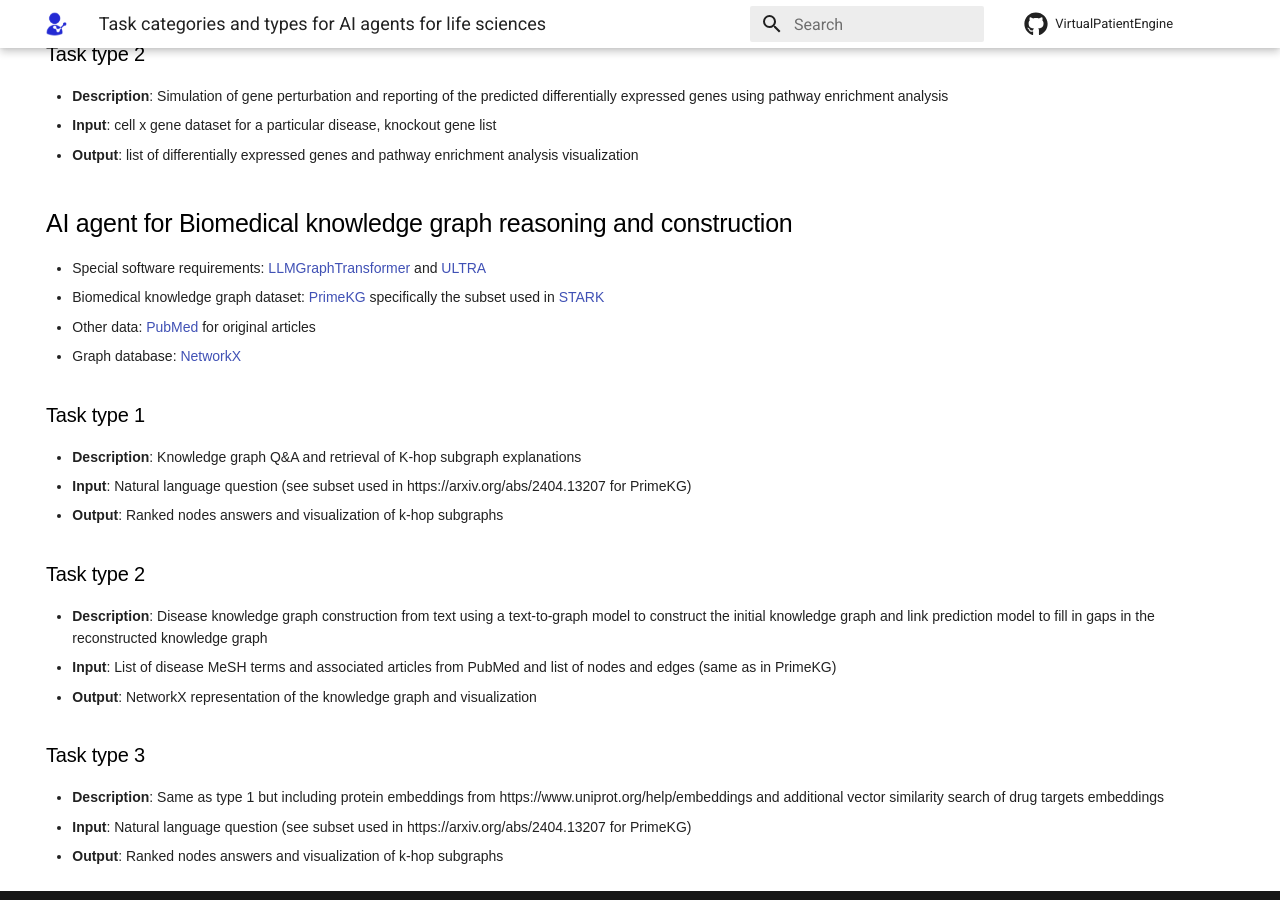
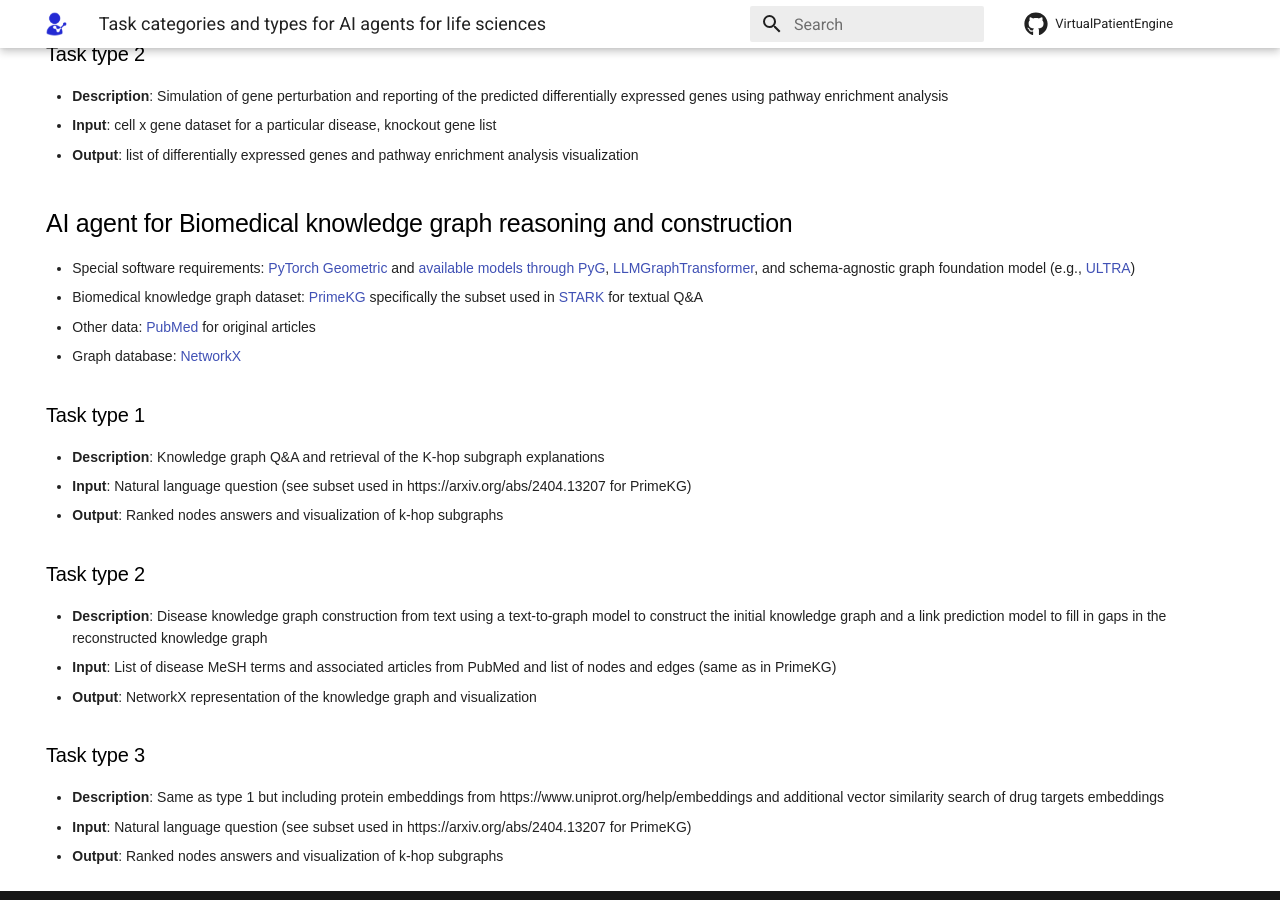
Before and after one commit to VirtualPatientEngine/VPEHackathonAIAgentsCO, an MkDocs documentation site: the page built from docs/tasks.md, in a window 1280 px wide and 900 px high, scrolled down 1159 px. Built offline with MkDocs 1.6.1 and Material for MkDocs 9.7.7, drawn with Linux system fonts in a browser that asks for light colours.

Commit message:
fix: added additional references from AM

```diff
--- a/docs/tasks.md
+++ b/docs/tasks.md
@@ -44,18 +44,18 @@ hide:
 - **Output**: list of differentially expressed genes and pathway enrichment analysis visualization
 
 ## AI agent for Biomedical knowledge graph reasoning and construction
-- Special software requirements: [LLMGraphTransformer](https://api.python.langchain.com/en/latest/graph_transformers/langchain_experimental.graph_transformers.llm.LLMGraphTransformer.html) and [ULTRA](https://github.com/DeepGraphLearning/ULTRA)
-- Biomedical knowledge graph dataset: [PrimeKG](https://github.com/mims-harvard/PrimeKG) specifically the subset used in [STARK](https://github.com/snap-stanford/stark)
+- Special software requirements: [PyTorch Geometric](https://github.com/pyg-team/pytorch_geometric) and [available models through PyG](https://pytorch-geometric.readthedocs.io/en/latest/modules/nn.html), [LLMGraphTransformer](https://api.python.langchain.com/en/latest/graph_transformers/langchain_experimental.graph_transformers.llm.LLMGraphTransformer.html), and schema-agnostic graph foundation model (e.g., [ULTRA](https://github.com/DeepGraphLearning/ULTRA))
+- Biomedical knowledge graph dataset: [PrimeKG](https://github.com/mims-harvard/PrimeKG) specifically the subset used in [STARK](https://github.com/snap-stanford/stark) for textual Q&A
 - Other data: [PubMed](https://pubmed.ncbi.nlm.nih.gov/) for original articles
 - Graph database: [NetworkX](https://networkx.org/)
 
 ### Task type 1
-- **Description**: Knowledge graph Q&A and retrieval of K-hop subgraph explanations
+- **Description**: Knowledge graph Q&A and retrieval of the K-hop subgraph explanations
 - **Input**: Natural language question (see subset used in https://arxiv.org/abs/2404.13207 for PrimeKG)
 - **Output**: Ranked nodes answers and visualization of k-hop subgraphs
 
 ### Task type 2
-- **Description**: Disease knowledge graph construction from text using a text-to-graph model to construct the initial knowledge graph and link prediction model to fill in gaps in the reconstructed knowledge graph
+- **Description**: Disease knowledge graph construction from text using a text-to-graph model to construct the initial knowledge graph and a link prediction model to fill in gaps in the reconstructed knowledge graph
 - **Input**: List of disease MeSH terms and associated articles from PubMed and list of nodes and edges (same as in PrimeKG)
 - **Output**: NetworkX representation of the knowledge graph and visualization
 
```
